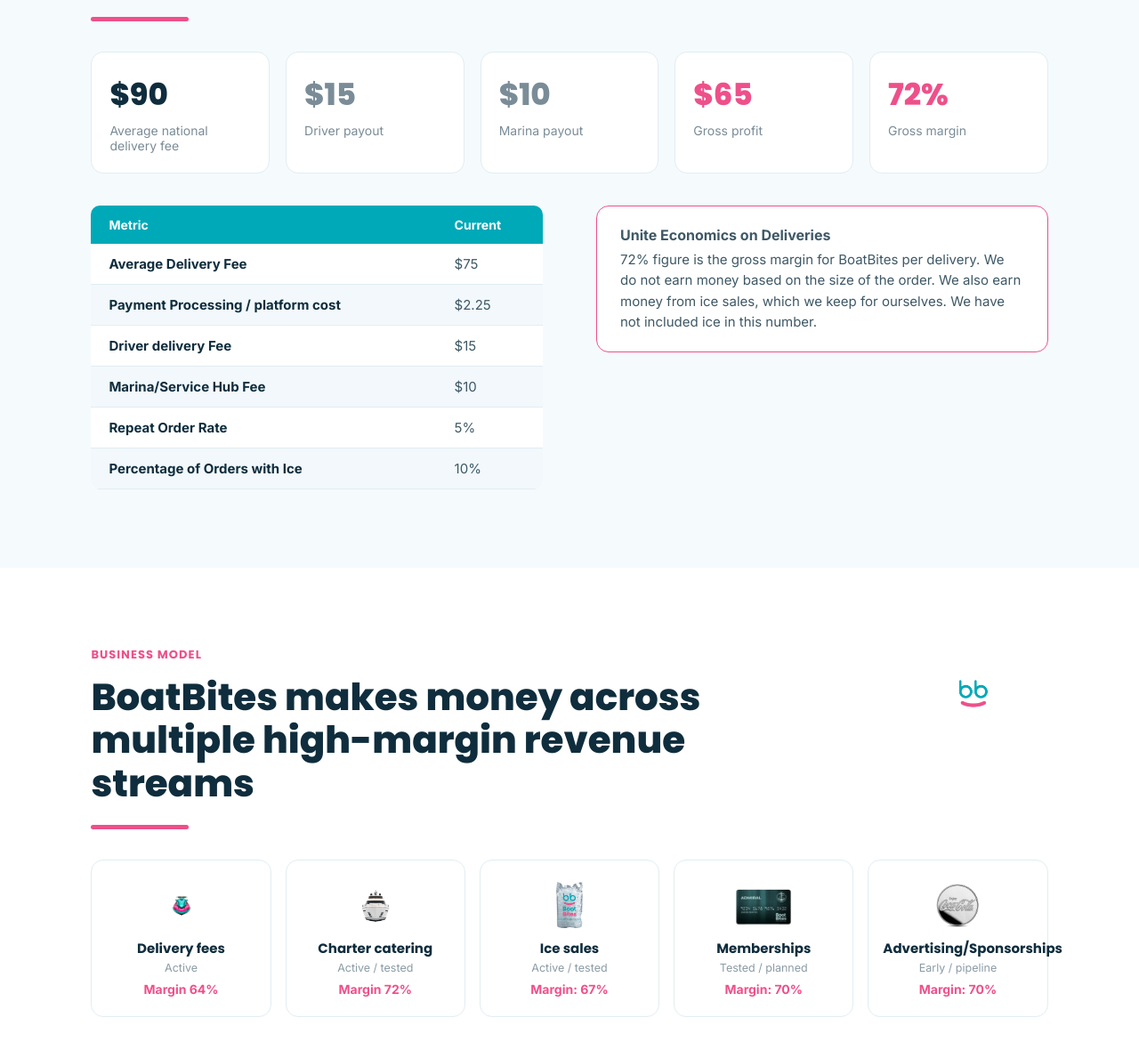
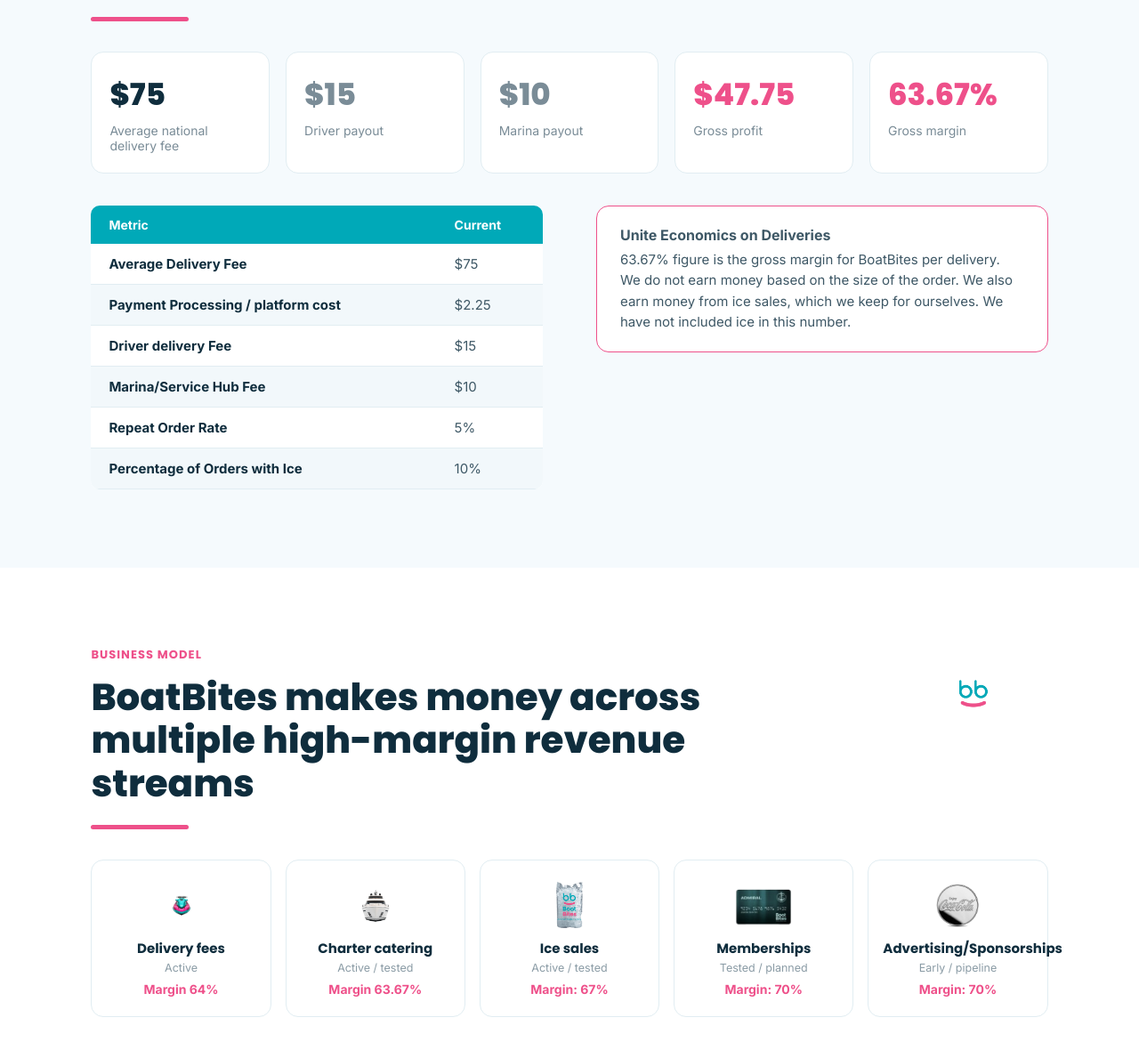
Before and after one commit to BoatBites1/BoatBites_Investor_Deck_June-V5, a plain HTML site: page index.html in a window 1280 px wide. Shown: the part 10544-11724 px from the top of the page at 89% size. Drawn offline with Linux system fonts and the light colour scheme.

Commit message:
Update index.html

```diff
--- a/index.html
+++ b/index.html
@@ -695,11 +695,11 @@
     <h2 class="headline">Each delivery generates strong contribution margins when market density improves</h2>
     <div class="underline"></div>
     <div class="stat-row" style="grid-template-columns:repeat(5,1fr);">
-      <div class="stat-card"><div class="num navy">$90</div><div class="label">Average national delivery fee</div></div>
+      <div class="stat-card"><div class="num navy">$75</div><div class="label">Average national delivery fee</div></div>
       <div class="stat-card"><div class="num" style="color:#7A8C97;">$15</div><div class="label">Driver payout</div></div>
       <div class="stat-card"><div class="num" style="color:#7A8C97;">$10</div><div class="label">Marina payout</div></div>
-      <div class="stat-card"><div class="num pink">$65</div><div class="label">Gross profit</div></div>
-      <div class="stat-card"><div class="num pink">72%</div><div class="label">Gross margin</div></div>
+      <div class="stat-card"><div class="num pink">$47.75</div><div class="label">Gross profit</div></div>
+      <div class="stat-card"><div class="num pink">63.67%</div><div class="label">Gross margin</div></div>
     </div>
     <div class="grid-2">
       <table class="data teal-head">
@@ -715,7 +715,7 @@
       </table>
       <div class="box" style="align-self:start;">
         <strong class="tag">Unite Economics on Deliveries</strong>
-        <p>72% figure is the gross margin for BoatBites per delivery. We do not earn money based on the size of the order. We also earn money from ice sales, which we keep for ourselves. We have not included ice in this number.</p>
+        <p>63.67% figure is the gross margin for BoatBites per delivery. We do not earn money based on the size of the order. We also earn money from ice sales, which we keep for ourselves. We have not included ice in this number.</p>
       </div>
     </div>
   </div>
@@ -730,7 +730,7 @@
     <div class="underline"></div>
     <div class="icon-row">
       <div class="icon-card"><div class="icon-wrap"><img src="assets/jetski-icon.png" alt="Delivery fees"></div><h4>Delivery fees</h4><div class="status">Active</div><div class="margin">Margin 64%</div></div>
-      <div class="icon-card"><div class="icon-wrap"><img src="assets/yacht-icon.png" alt="Charter catering"></div><h4>Charter catering</h4><div class="status">Active / tested</div><div class="margin">Margin 72%</div></div>
+      <div class="icon-card"><div class="icon-wrap"><img src="assets/yacht-icon.png" alt="Charter catering"></div><h4>Charter catering</h4><div class="status">Active / tested</div><div class="margin">Margin 63.67%</div></div>
       <div class="icon-card"><div class="icon-wrap"><img src="assets/ice-bag.png" alt="Ice sales"></div><h4>Ice sales</h4><div class="status">Active / tested</div><div class="margin">Margin: 67%</div></div>
       <div class="icon-card"><div class="icon-wrap"><img src="assets/membership-card.png" alt="Memberships"></div><h4>Memberships</h4><div class="status">Tested / planned</div><div class="margin">Margin: 70%</div></div>
       <div class="icon-card"><div class="icon-wrap"><img src="assets/coke-coin.jpg" alt="Advertising / Sponsorships" style="border-radius:50%;"></div><h4>Advertising/Sponsorships</h4><div class="status">Early / pipeline</div><div class="margin">Margin: 70%</div></div>
```
